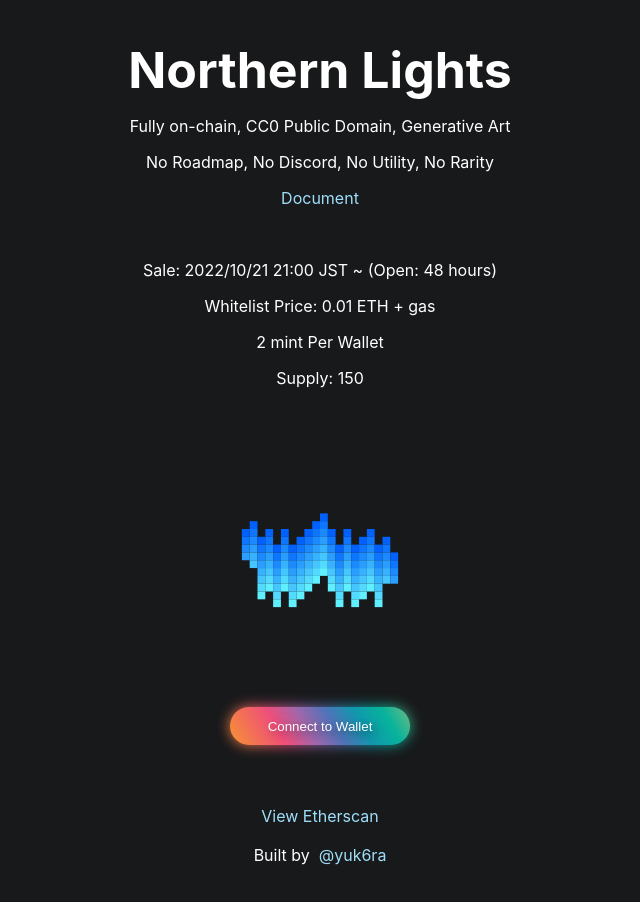
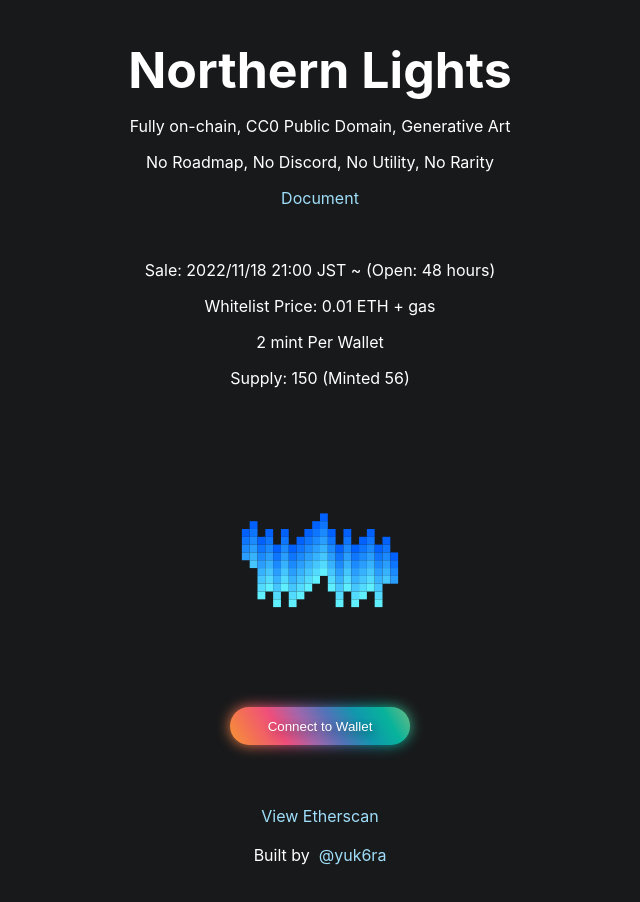
Before and after one commit to yuk6ra/aurora-minting, a React (Create React App) app: page / in a window 1280 px wide. Shown: the top 902 px of the page, without its empty margins (320-960 px from the left). Built offline with nearby package versions, Linux system fonts and the light colour scheme.

Commit message:
Update sale day

```diff
--- a/src/App.js
+++ b/src/App.js
@@ -166,10 +166,10 @@ const App = () => {
             <p> No Roadmap, No Discord, No Utility, No Rarity</p>
             <p> <a href="https://yuk6ra.com/northern-lights-project/">Document</a></p>
             <br/>
-            <p> Sale: 2022/10/21 21:00 JST ~ (Open: 48 hours)</p>
+            <p> Sale: 2022/11/18 21:00 JST ~ (Open: 48 hours)</p>
             <p> Whitelist Price: 0.01 ETH + gas</p>
             <p> 2 mint Per Wallet</p>
-            <p> Supply: 150</p>
+            <p> Supply: 150 (Minted 56)</p>
             {/* <p className="warning">ホワイトリストはまだ反映されてません。</p> */}
             <div className='banner-img'>
               <a href={OPENSEA_LINK}><img src={image}/></a>
```
